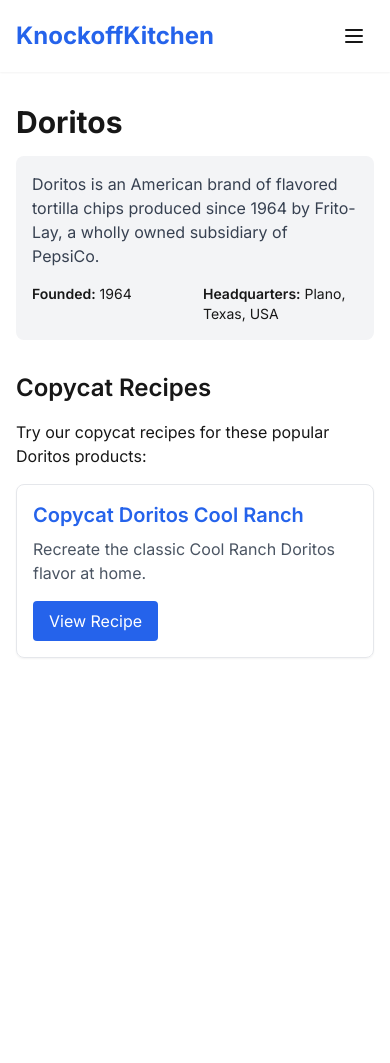
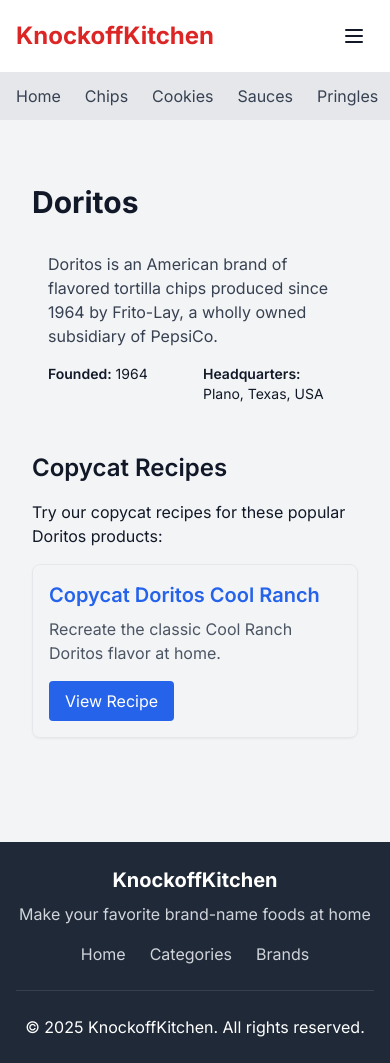
Before and after one commit to bperry129/knockoffkitchen-new, a Next.js app: page /brand/doritos in a window 390 px wide. Before the commit the page ends 844 px from the top, so only its background shows below. Built offline with nearby package versions, Linux system fonts and the light colour scheme.

Commit message:
Update layout with responsive header, navigation, and footer

```diff
--- a/src/app/layout.tsx
+++ b/src/app/layout.tsx
@@ -26,40 +26,81 @@
 }>) {
   return (
     <html lang="en">
-      <body className={`${inter.className} antialiased`}>
-        <header className="bg-white shadow-sm">
-          <nav className="max-w-6xl mx-auto px-4 py-4">
-            <div className="flex flex-col md:flex-row md:justify-between md:items-center">
-              <div className="flex items-center justify-between">
-                <Link href="/" className="text-2xl font-bold text-blue-600">
+      <body className={`${inter.className} antialiased bg-gray-100 text-gray-900`}>
+        <header className="bg-white shadow-md">
+          <div className="max-w-6xl mx-auto px-4 py-4 flex justify-between items-center">
+            <Link href="/" className="text-2xl font-bold text-red-600">
               KnockoffKitchen
             </Link>
-                <button className="md:hidden p-2 rounded-md hover:bg-gray-100 focus:outline-none focus:ring-2 focus:ring-blue-500">
+            <div className="hidden md:block">
+              <input
+                type="text"
+                placeholder="Search recipes..."
+                className="border border-gray-300 rounded-md px-4 py-2"
+              />
+            </div>
+            <button className="md:hidden p-2 rounded-md hover:bg-gray-100 focus:outline-none focus:ring-2 focus:ring-red-500">
               <svg className="h-6 w-6" fill="none" viewBox="0 0 24 24" stroke="currentColor">
                 <path strokeLinecap="round" strokeLinejoin="round" strokeWidth={2} d="M4 6h16M4 12h16M4 18h16" />
               </svg>
             </button>
           </div>
-              <div className="hidden md:flex space-x-8 mt-4 md:mt-0">
-                <Link href="/" className="text-gray-700 hover:text-blue-600 transition-colors">
+        </header>
+
+        <nav className="bg-gray-200 py-3">
+          <div className="max-w-6xl mx-auto px-4 flex space-x-6 overflow-x-auto">
+            <Link href="/" className="text-gray-700 hover:text-red-600 whitespace-nowrap">
               Home
             </Link>
-                <Link href="/category/chips" className="text-gray-700 hover:text-blue-600 transition-colors">
+            <Link href="/category/chips" className="text-gray-700 hover:text-red-600 whitespace-nowrap">
+              Chips
+            </Link>
+            <Link href="/category/cookies" className="text-gray-700 hover:text-red-600 whitespace-nowrap">
+              Cookies
+            </Link>
+            <Link href="/category/sauces" className="text-gray-700 hover:text-red-600 whitespace-nowrap">
+              Sauces
+            </Link>
+            <Link href="/brand/pringles" className="text-gray-700 hover:text-red-600 whitespace-nowrap">
+              Pringles
+            </Link>
+            <Link href="/brand/doritos" className="text-gray-700 hover:text-red-600 whitespace-nowrap">
+              Doritos
+            </Link>
+            <Link href="/brand/lays" className="text-gray-700 hover:text-red-600 whitespace-nowrap">
+              Lay's
+            </Link>
+          </div>
+        </nav>
+
+        <main className="max-w-6xl mx-auto px-4 py-8">
+          {children}
+        </main>
+
+        <footer className="bg-gray-800 text-white text-center py-6 mt-10">
+          <div className="max-w-6xl mx-auto px-4">
+            <div className="flex flex-col md:flex-row justify-between items-center">
+              <div className="mb-4 md:mb-0">
+                <h3 className="text-xl font-bold mb-2">KnockoffKitchen</h3>
+                <p className="text-gray-300">Make your favorite brand-name foods at home</p>
+              </div>
+              <div className="flex space-x-6">
+                <Link href="/" className="text-gray-300 hover:text-white">
+                  Home
+                </Link>
+                <Link href="/category/chips" className="text-gray-300 hover:text-white">
                   Categories
                 </Link>
-                <Link href="/brand/pringles" className="text-gray-700 hover:text-blue-600 transition-colors">
+                <Link href="/brand/pringles" className="text-gray-300 hover:text-white">
                   Brands
-                </Link>
-                <Link href="/recipes/pringles-bbq-chips-copycat" className="text-gray-700 hover:text-blue-600 transition-colors">
-                  Featured Recipe
                 </Link>
               </div>
             </div>
-          </nav>
-        </header>
-        <main>
-          {children}
-        </main>
+            <div className="mt-6 pt-6 border-t border-gray-700">
+              <p>© {new Date().getFullYear()} KnockoffKitchen. All rights reserved.</p>
+            </div>
+          </div>
+        </footer>
       </body>
     </html>
   );
```
Lines whose indentation alone changed are shown as unchanged.
